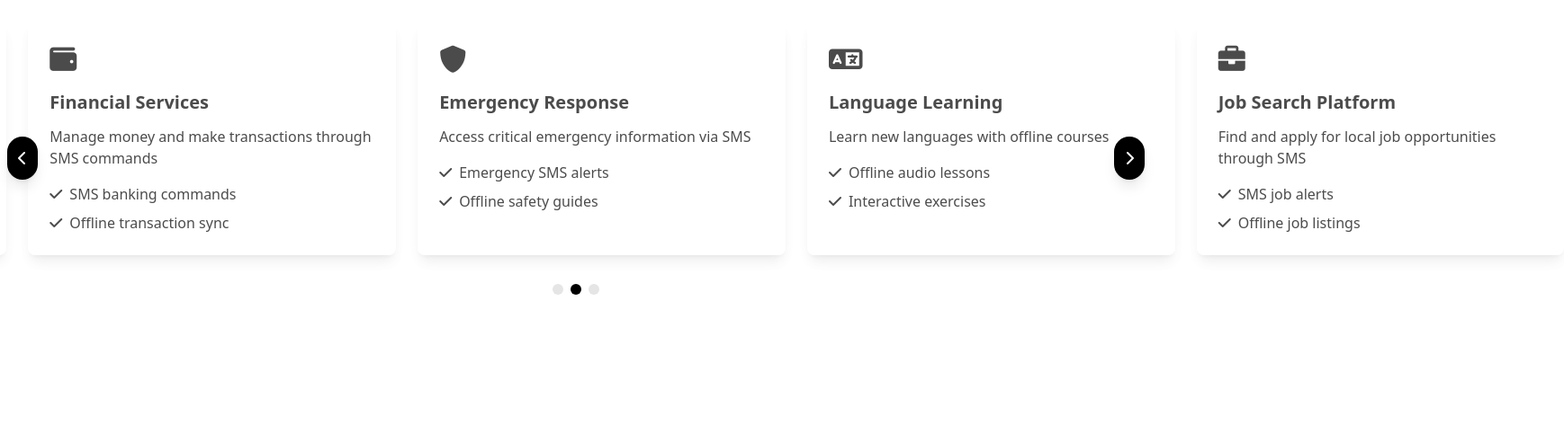
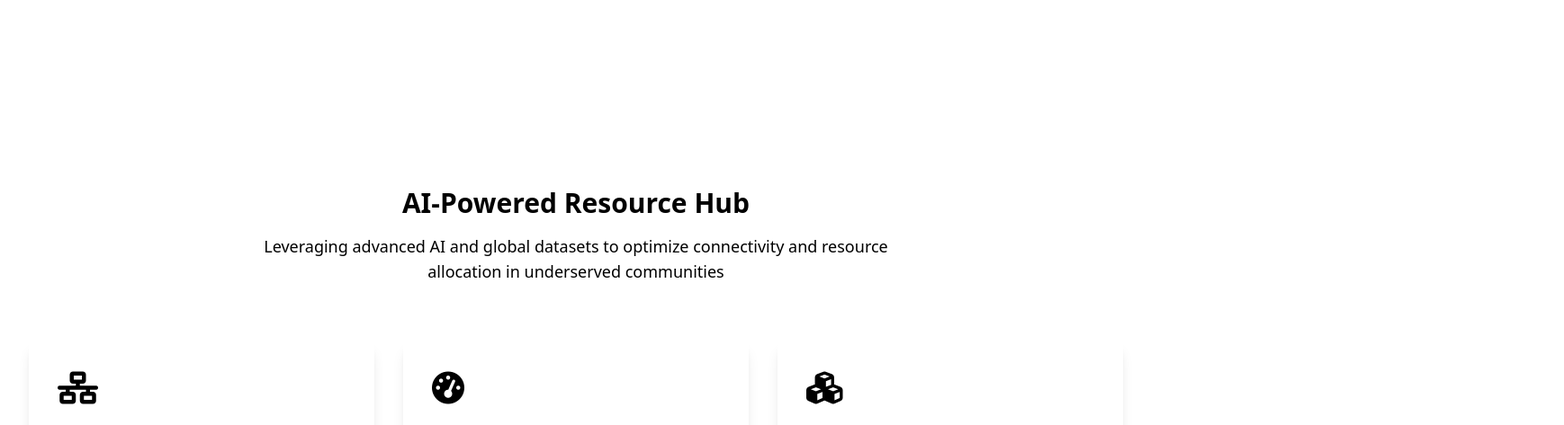
Before and after one commit to prashantsingh2408/digital-activator, a plain HTML site: page index.html in a window 1280 px wide. Shown: the part 1125-1598 px from the top of the page at 90% size, 1738 px wide, since content can reach past the window. Drawn offline with nearby package versions, Linux system fonts and the light colour scheme.

Commit message:
Temporarily disable Real-World Solutions section and add VSCode settings

```diff
--- a/index.html
+++ b/index.html
@@ -432,7 +432,7 @@
     </section>
 
     <!-- Real-World Solutions Section -->
-    <section id="use-cases" class="py-20 bg-[var(--bg-color-secondary)]">
+    <!-- <section id="use-cases" class="py-20 bg-[var(--bg-color-secondary)]">
         <div class="max-w-7xl mx-auto px-4 sm:px-6 lg:px-8">
             <div class="text-center mb-16">
                 <h2 class="text-3xl font-bold text-[var(--text-color)] mb-4">Real-World Solutions</h2>
@@ -441,11 +441,8 @@
                 </p>
             </div>
 
-            <!-- Carousel Container -->
             <div class="relative">
-                <!-- Carousel Track -->
                 <div id="carousel-track" class="flex transition-transform duration-300 gap-6">
-                    <!-- Education Card -->
                     <div class="bg-[var(--card-bg)] rounded-lg shadow-lg overflow-hidden">
                         <div class="p-6">
                             <div class="text-[var(--accent-color)] text-3xl mb-4">
@@ -468,7 +465,6 @@
                         </div>
                     </div>
 
-                    <!-- Healthcare Card -->
                     <div class="bg-[var(--card-bg)] rounded-lg shadow-lg overflow-hidden">
                         <div class="p-6">
                             <div class="text-[var(--accent-color)] text-3xl mb-4">
@@ -491,7 +487,6 @@
                         </div>
                     </div>
 
-                    <!-- Agriculture Card -->
                     <div class="bg-[var(--card-bg)] rounded-lg shadow-lg overflow-hidden">
                         <div class="p-6">
                             <div class="text-[var(--accent-color)] text-3xl mb-4">
@@ -514,7 +509,6 @@
                         </div>
                     </div>
 
-                    <!-- Financial Services Card -->
                     <div class="bg-[var(--card-bg)] rounded-lg shadow-lg overflow-hidden">
                         <div class="p-6">
                             <div class="text-[var(--accent-color)] text-3xl mb-4">
@@ -537,7 +531,6 @@
                         </div>
                     </div>
 
-                    <!-- Emergency Response Card -->
                     <div class="bg-[var(--card-bg)] rounded-lg shadow-lg overflow-hidden">
                         <div class="p-6">
                             <div class="text-[var(--accent-color)] text-3xl mb-4">
@@ -560,7 +553,6 @@
                         </div>
                     </div>
 
-                    <!-- Language Learning Card -->
                     <div class="bg-[var(--card-bg)] rounded-lg shadow-lg overflow-hidden">
                         <div class="p-6">
                             <div class="text-[var(--accent-color)] text-3xl mb-4">
@@ -583,7 +575,6 @@
                         </div>
                     </div>
 
-                    <!-- Job Search Card -->
                     <div class="bg-[var(--card-bg)] rounded-lg shadow-lg overflow-hidden">
                         <div class="p-6">
                             <div class="text-[var(--accent-color)] text-3xl mb-4">
@@ -607,7 +598,6 @@
                     </div>
                 </div>
 
-                <!-- Navigation Buttons -->
                 <button onclick="moveCarousel('prev')" class="absolute left-0 top-1/2 -translate-y-1/2 -translate-x-6 bg-[var(--accent-color)] text-[var(--bg-color)] rounded-full p-3 shadow-lg hover:bg-[var(--accent-dark)] transition-colors duration-300">
                     <i class="fas fa-chevron-left"></i>
                 </button>
@@ -615,13 +605,11 @@
                     <i class="fas fa-chevron-right"></i>
                 </button>
 
-                <!-- Dots Navigation -->
                 <div class="flex justify-center mt-8 gap-2" id="carousel-dots">
-                    <!-- Dots will be added dynamically -->
                 </div>
             </div>
         </div>
-    </section>
+    </section> -->
 
     <!-- Architecture Section -->
     <section id="architecture" class="py-20 bg-[var(--bg-color)]">
```
